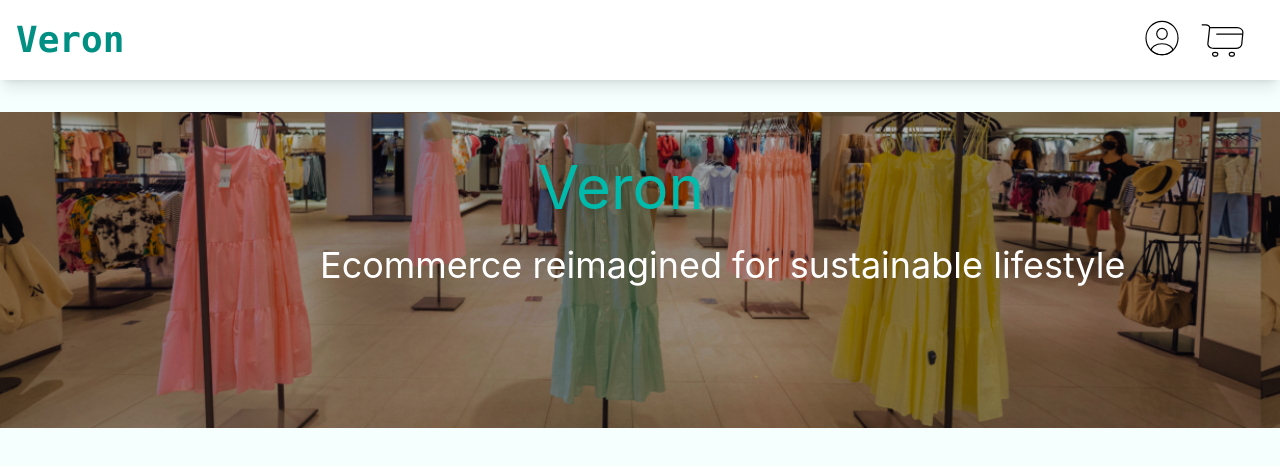
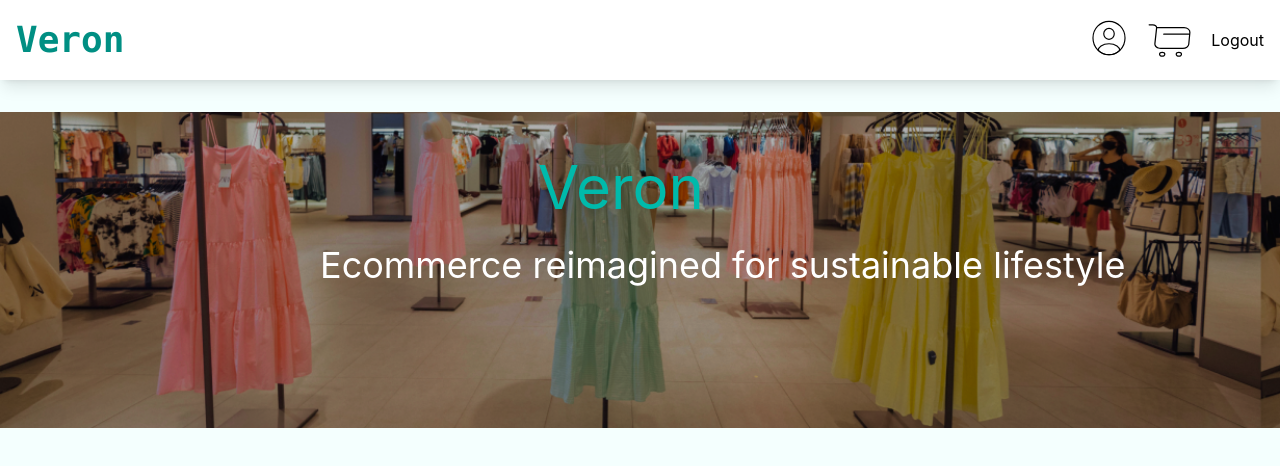
Before and after one commit to raibove/veron, a React (Create React App) app: page / in a window 1280 px wide. Shown: the top 466 px of the page. Built offline with nearby package versions, Linux system fonts and the light colour scheme; no server answers; sample sign-in values are in the browser's storage.

Commit message:
Add private route

```diff
--- a/src/App.tsx
+++ b/src/App.tsx
@@ -1,7 +1,17 @@
-import Header from "./components/Header";
 import Landing from "./components/Landing";
-import { BrowserRouter, Routes, Route } from "react-router-dom";
+import {
+  BrowserRouter,
+  Routes,
+  Route,
+  Outlet,
+  Navigate,
+} from "react-router-dom";
 import Cart from "./components/Cart";
+
+function PrivateOutlet() {
+  const auth = localStorage.getItem("isLoggedIn") === "true";
+  return auth ? <Outlet /> : <Navigate to="/" />;
+}
 
 const App = () => {
   return (
@@ -9,17 +19,11 @@ const App = () => {
       <BrowserRouter>
         <Routes>
           <Route path="/" element={<Landing />} />
-          <Route path="/cart" element={<Cart />} />
-          {/*<Route path="teams" element={<Teams />}>
-              <Route path=":teamId" element={<Team />} />
-              <Route path="new" element={<NewTeamForm />} />
-              <Route index element={<LeagueStandings />} />
-            </Route> */}
+          <Route path="/cart" element={<PrivateOutlet />}>
+            <Route path="" element={<Cart />} />
+          </Route>
         </Routes>
       </BrowserRouter>
-      {/* <div className="bg-[#F4FFFE] h-screen">
-        <Header />
-        <Landing /> */}
     </div>
   );
 };
--- a/src/components/Header.tsx
+++ b/src/components/Header.tsx
@@ -7,10 +7,10 @@ import { useNavigate } from "react-router-dom";
 
 interface AuthResponse {
   token: string;
-  user: User;
+  user: Users;
 }
 
-interface User {
+interface Users {
   _id: string;
   name: string;
   email: string;
@@ -18,7 +18,13 @@ interface User {
 }
 
 const Header = () => {
-  const [user, setUser] = useState<User | null>(null);
+  const [user, setUser] = useState<Users | null>(null);
+  const [isLoggedIn, setIsLoggedIn] = useState(() => {
+    return localStorage.getItem("isLoggedIn") !== undefined &&
+      localStorage.getItem("isLoggedIn") === "true"
+      ? "true"
+      : "false";
+  });
 
   const navigate = useNavigate();
 
@@ -30,6 +36,9 @@ const Header = () => {
       });
 
       setUser(result.data.user);
+      localStorage.setItem("isLoggedIn", "true");
+      localStorage.setItem("veronToken", result.data.token);
+      setIsLoggedIn("true");
     } catch (e) {
       console.log(e);
     }
@@ -53,6 +62,7 @@ const Header = () => {
           className="cursor-pointer"
           onClick={() => navigate("/cart")}
         />
+        {isLoggedIn === "false" ? (
           <GoogleOAuthProvider
             clientId={`${process.env.REACT_APP_GOOGLE_CLIENT_ID}`}
           >
@@ -63,6 +73,17 @@ const Header = () => {
               }}
             />
           </GoogleOAuthProvider>
+        ) : (
+          <button
+            onClick={() => {
+              localStorage.removeItem("isLoggedIn");
+              setIsLoggedIn("false");
+              navigate("/");
+            }}
+          >
+            Logout
+          </button>
+        )}
       </div>
     </div>
   );
```
Lines whose indentation alone changed are shown as unchanged.
